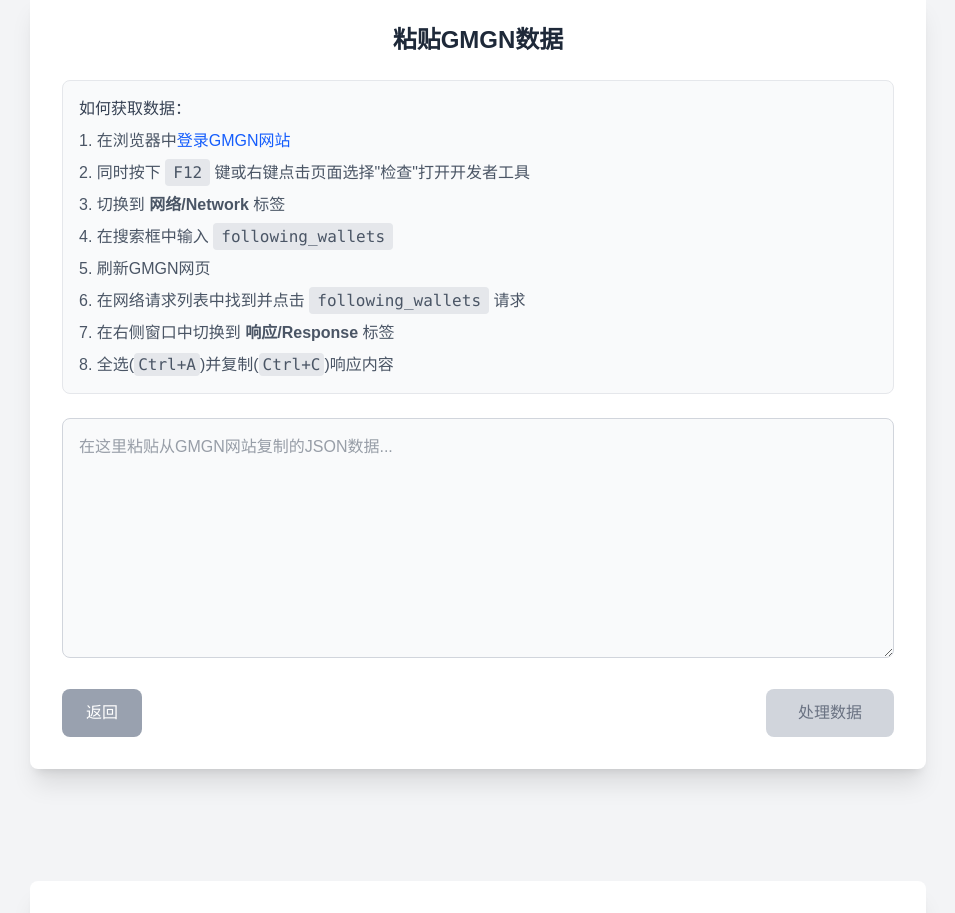
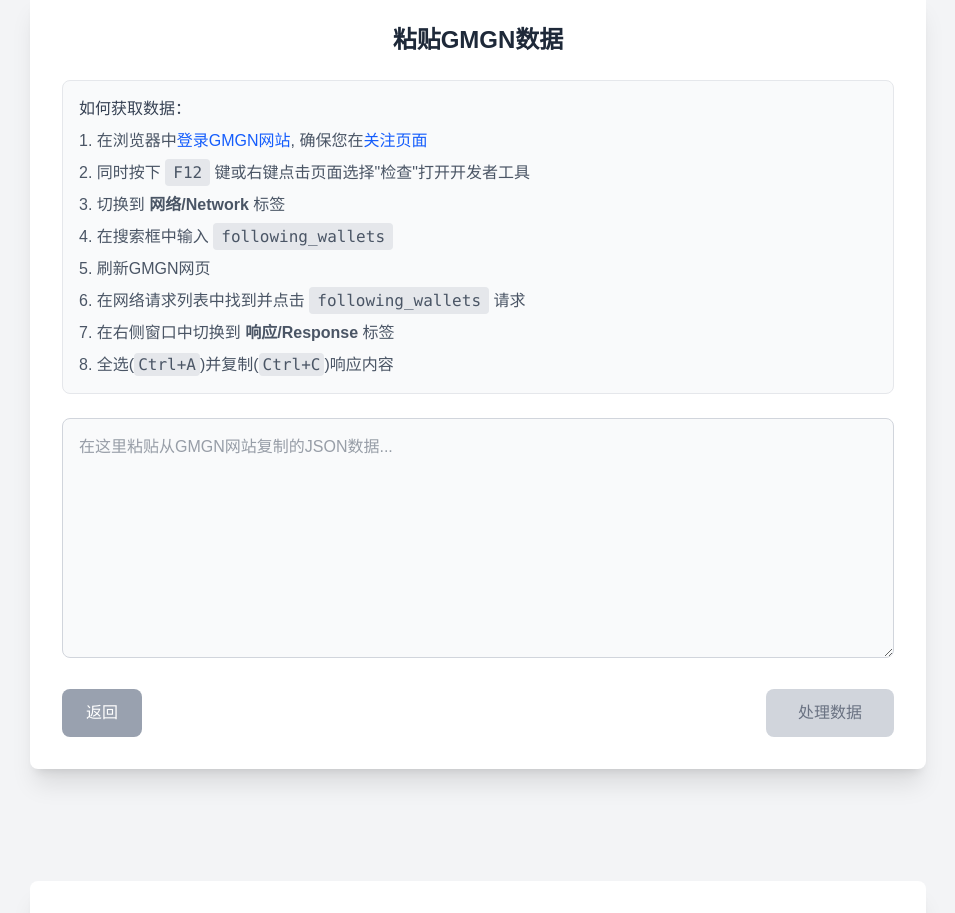
Before and after one commit to notdp/gmgn_export, a Next.js app: page / in a window 1280 px wide. Shown: the part 840-1753 px from the top of the page, without its empty margins (162-1117 px from the left). Built offline with nearby package versions, Linux system fonts and the light colour scheme.

Commit message:
更新如何获取数据的说明，添加关注页面链接

```diff
--- a/app/components/HowToUse.tsx
+++ b/app/components/HowToUse.tsx
@@ -35,6 +35,7 @@
                             <p>要找到您关注的钱包数据，请按照以下步骤操作：</p>
                             <ol className="list-decimal ml-5 space-y-2">
                                 <li>在浏览器中打开并登录GMGN网站</li>
+                                <li><strong className="text-red-600">重要：</strong>跳转到关注页面 <a href="https://gmgn.ai/follow?chain=sol" className="text-blue-600 underline" target="_blank" rel="noopener noreferrer">https://gmgn.ai/follow?chain=sol</a></li>
                                 <li>打开浏览器开发者工具（按F12或右键选择&quot;检查&quot;）</li>
                                 <li>切换到&quot;网络/Network&quot;标签页</li>
                                 <li>在过滤框中输入&quot;following_wallets&quot;</li>
@@ -50,7 +51,7 @@
                         <div className="space-y-3">
                             <div>
                                 <p className="font-medium text-gray-800">看不到following_wallets请求怎么办？</p>
-                                <p>请确保您已登录GMGN网站。尝试刷新页面，或切换到&quot;关注&quot;标签。确保过滤器输入正确，有时请求可能命名稍有不同。</p>
+                                <p>请确保您已登录GMGN网站并跳转到<strong>关注页面</strong>（https://gmgn.ai/follow?chain=sol）。尝试刷新页面，确保过滤器输入正确，有时请求可能命名稍有不同。</p>
                             </div>
                             <div>
                                 <p className="font-medium text-gray-800">粘贴数据后显示格式错误？</p>
--- a/app/page.tsx
+++ b/app/page.tsx
@@ -242,7 +242,7 @@
           <div className="bg-gray-50 border border-gray-200 rounded-lg p-4 mb-6">
             <h3 className="font-medium text-gray-700 mb-2">如何获取数据：</h3>
             <ol className="list-decimal list-inside text-left space-y-2 text-gray-600">
-              <li>在浏览器中<a href="https://gmgn.ai" target="_blank" rel="noopener noreferrer" className="text-blue-600 hover:underline">登录GMGN网站</a></li>
+              <li>在浏览器中<a href="https://gmgn.ai/follow?chain=sol" target="_blank" rel="noopener noreferrer" className="text-blue-600 hover:underline">登录GMGN网站</a>, 确保您在<a href="https://gmgn.ai/follow?chain=sol" target="_blank" rel="noopener noreferrer" className="text-blue-600 hover:underline">关注页面</a></li>
               <li>同时按下 <kbd className="px-2 py-1 bg-gray-200 rounded">F12</kbd> 键或右键点击页面选择&quot;检查&quot;打开开发者工具</li>
               <li>切换到 <strong>网络/Network</strong> 标签</li>
               <li>在搜索框中输入 <code className="px-2 py-1 bg-gray-200 rounded">following_wallets</code></li>
```
